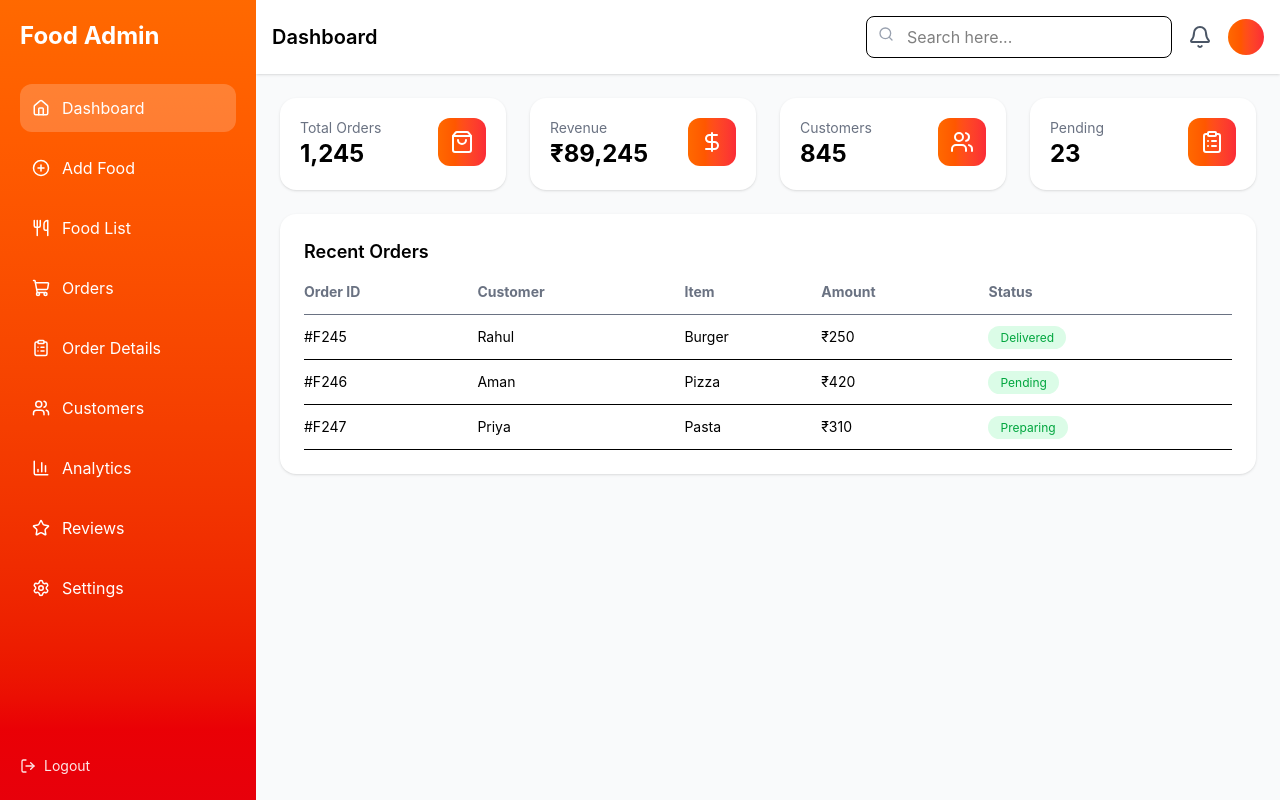
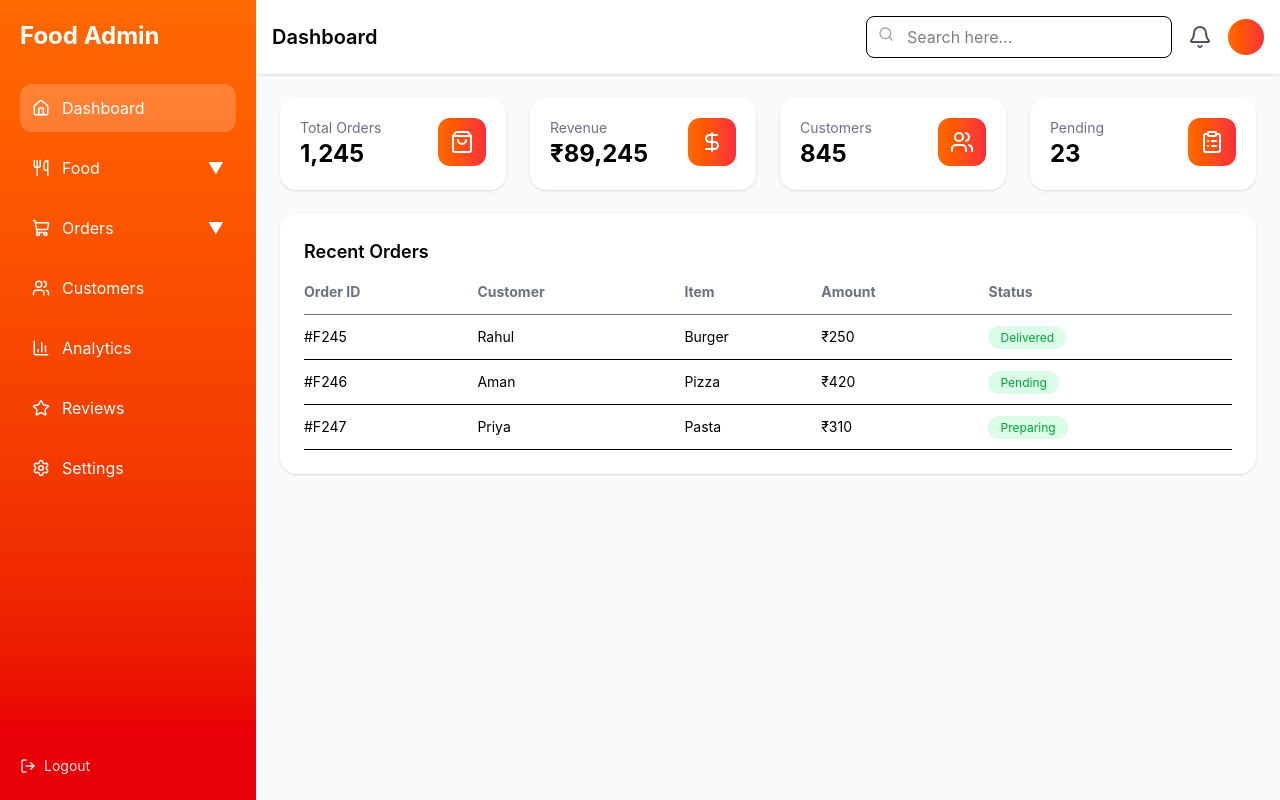
Before and after one commit to food-delivery-system-team-project/Online-food-delivery-platform, a React (Vite) app in the folder admin/: page /dashboard in a window 1280 px wide. Built offline with nearby package versions, Linux system fonts and the light colour scheme.

Commit message:
complete (HEAD detached at bb83d93)

```diff
--- a/admin/src/Pages/Dashboard.jsx
+++ b/admin/src/Pages/Dashboard.jsx
@@ -22,9 +22,14 @@ import Addfood from "./Addfood";
 import ListFood from "./ListFood";
 import Customers from "./Customers";
 import OrderDetails from "./OrderDetails";
+import ManageFood from "./ManageFood";
 
 export default function Dashboard() {
+
   const [page, setPage] = useState("dashboard");
+  const [foodOpen, setFoodOpen] = useState(page === "add food" || page === "food list");
+
+  const [ordersOpen, setOrdersOpen] = useState(page === "orders" || page === "order details");
 
   return (
     <div className="min-h-screen bg-gray-50 flex">
@@ -40,33 +45,111 @@ export default function Dashboard() {
             onClick={() => setPage("dashboard")}
           />
 
-          <SidebarItem
-            icon={<PlusCircle size={18} />}
-            label="Add Food"
-            active={page === "add food"}
-            onClick={() => setPage("add food")}
-          />
+          <div>
+            {/* Parent */}
+            <div
+              onClick={() => setFoodOpen(!foodOpen)}
+              className={`flex items-center justify-between p-3 rounded-xl cursor-pointer transition ${
+                page === "add food" || page === "food list"
+                  ? "bg-white/20"
+                  : "hover:bg-white/10"
+              }`}
+            >
+              <div className="flex items-center gap-3">
+                <Utensils size={18} />
+                Food
+              </div>
 
-          <SidebarItem
-            icon={<Utensils size={18} />}
-            label="Food List"
-            active={page === "food list"}
-            onClick={() => setPage("food list")}
-          />
+              <span>{foodOpen ? "▲" : "▼"}</span>
+            </div>
 
-          <SidebarItem
-            icon={<ShoppingCart size={18} />}
-            label="Orders"
-            active={page === "orders"}
-            onClick={() => setPage("orders")}
-          />
+            {/* Dropdown */}
+            {foodOpen && (
+              <div className="ml-6 mt-2 space-y-2">
+                <div
+                  onClick={() => setPage("add food")}
+                  className={`p-2 rounded-lg cursor-pointer text-sm ${
+                    page === "add food"
+                      ? "bg-white/20"
+                      : "hover:bg-white/10"
+                  }`}
+                >
+                  -- Add
+                </div>
 
-          <SidebarItem
-            icon={<ClipboardList size={18} />}
-            label="Order Details"
-            active={page === "order details"}
-            onClick={() => setPage("order details")}
-          />
+                <div
+                  onClick={() => setPage("food list")}
+                  className={`p-2 rounded-lg cursor-pointer text-sm ${
+                    page === "food list"
+                      ? "bg-white/20"
+                      : "hover:bg-white/10"
+                  }`}
+                >
+                  -- List
+                </div>
+
+                <div
+                  onClick={() => setPage("manage food")}
+                  className={`p-2 rounded-lg cursor-pointer text-sm ${
+                    page === "manage food"
+                      ? "bg-white/20"
+                      : "hover:bg-white/10"
+                  }`}
+                >
+                  -- Add/Delete
+                </div>
+              </div>
+            )}
+          </div>
+
+          <div>
+            {/* Parent */}
+            <div
+              onClick={() => setOrdersOpen(!ordersOpen)}
+              className={`flex items-center justify-between p-3 rounded-xl cursor-pointer transition ${
+                page === "orders" || page === "order details"
+                  ? "bg-white/20"
+                  : "hover:bg-white/10"
+              }`}
+            >
+              <div className="flex items-center gap-3">
+                <ShoppingCart size={18} />
+                Orders
+              </div>
+
+              <span>{ordersOpen ? "▲" : "▼"}</span>
+            </div>
+
+            {/* Dropdown */}
+            {ordersOpen && (
+              <div className="ml-6 mt-2 space-y-2">
+
+                {/* Status (Orders page) */}
+                <div
+                  onClick={() => setPage("orders")}
+                  className={`p-2 rounded-lg cursor-pointer text-sm ${
+                    page === "orders"
+                      ? "bg-white/20"
+                      : "hover:bg-white/10"
+                  }`}
+                >
+                  -- Status
+                </div>
+
+                {/* Details */}
+                <div
+                  onClick={() => setPage("order details")}
+                  className={`p-2 rounded-lg cursor-pointer text-sm ${
+                    page === "order details"
+                      ? "bg-white/20"
+                      : "hover:bg-white/10"
+                  }`}
+                >
+                  -- Details
+                </div>
+              </div>
+            )}
+          </div>
 
           <SidebarItem
             icon={<Users size={18} />}
@@ -120,8 +203,9 @@ export default function Dashboard() {
           {page === "dashboard" && <DashboardHome />}
           {page === "add food" && <Addfood />}
           {page === "food list" && <ListFood />}
+          {page === "customers" && <Customers />}
+          {page === "manage food" && <ManageFood />}
           {page === "orders" && <Orders />}
-          {page === "customers" && <Customers />}
           {page === "order details" && <OrderDetails />}
         </main>
       </div>
--- a/admin/src/Pages/Listfood.jsx
+++ b/admin/src/Pages/Listfood.jsx
@@ -93,7 +93,6 @@ export default function ListFood() {
               <th>Type</th>
               <th>Price</th>
               <th>Rating</th>
-              <th>Action</th>
             </tr>
           </thead>
 
@@ -123,16 +122,6 @@ export default function ListFood() {
                     ⭐ {food.rating}
                   </div>
                 </td>
-
-                <td className="space-x-2">
-                  <button className="px-3 py-1 text-xs bg-orange-500 text-white rounded">
-                    Edit
-                  </button>
-
-                  <button className="px-3 py-1 text-xs bg-red-500 text-white rounded">
-                    Delete
-                  </button>
-                </td>
               </tr>
             ))}
           </tbody>
--- /dev/null
+++ b/admin/src/Pages/Managefood.jsx
@@ -0,0 +1,69 @@
+import React, { useState } from "react";
+import { Pencil, Trash2 } from "lucide-react";
+
+const foodData = [
+  {
+    id: 1,
+    name: "Veg Burger",
+    category: "Veg",
+    price: 120,
+    rating: 4.2,
+  },
+  {
+    id: 2,
+    name: "Chicken Pizza",
+    category: "Non-Veg",
+    price: 320,
+    rating: 4.5,
+  },
+];
+
+export default function Managefood() {
+  const [foods, setFoods] = useState(foodData);
+
+  const handleDelete = (id) => {
+    setFoods(foods.filter((item) => item.id !== id));
+  };
+
+  return (
+    <div className="bg-white p-6 rounded-2xl shadow">
+      <h2 className="text-2xl font-bold mb-6">Manage Food</h2>
+
+      <table className="w-full text-sm">
+        <thead>
+          <tr className="border-b text-gray-500 text-left">
+            <th className="pb-3">Food</th>
+            <th>Category</th>
+            <th>Price</th>
+            <th>Rating</th>
+            <th>Actions</th>
+          </tr>
+        </thead>
+
+        <tbody>
+          {foods.map((food) => (
+            <tr key={food.id} className="border-b">
+              <td className="py-3">{food.name}</td>
+              <td>{food.category}</td>
+              <td>₹{food.price}</td>
+              <td>{food.rating} ⭐</td>
+
+              <td className="flex gap-3">
+                <button className="text-blue-500 hover:underline flex items-center gap-1">
+                  <Pencil size={16} /> Edit
+                </button>
+
+                <button
+                  onClick={() => handleDelete(food.id)}
+                  className="text-red-500 hover:underline flex items-center gap-1"
+                >
+                  <Trash2 size={16} /> Delete
+                </button>
+              </td>
+            </tr>
+          ))}
+        </tbody>
+      </table>
+    </div>
+  );
+}
--- a/admin/src/Pages/Orders.jsx
+++ b/admin/src/Pages/Orders.jsx
@@ -64,7 +64,7 @@ export default function Orders() {
       </div>
 
       {/* Table */}
-      <div className="overflow-x-auto">
+      <div className="overflow-x-auto h-110">
         <table className="w-full text-sm">
 
           <thead>
```
